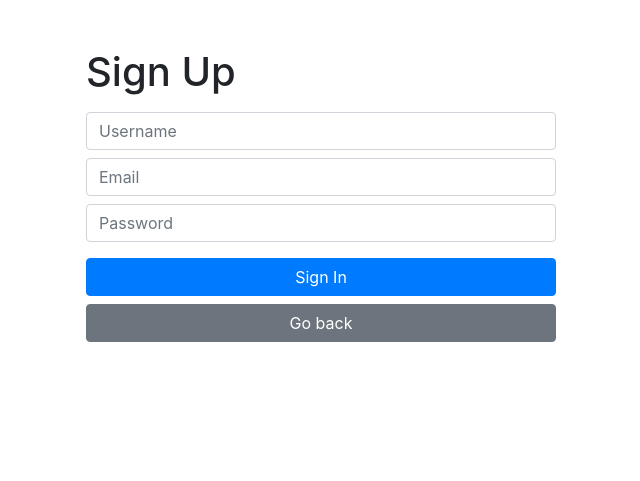
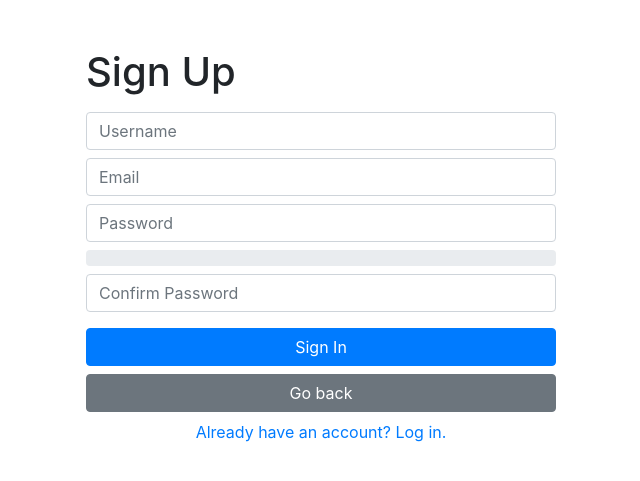
Before and after one commit to JamesRees987/simpleMsg, a Flask app: page /signUp in a window 1280 px wide. Shown: the top 481 px of the page, without its empty margins (319-959 px from the left). Run offline with Flask 3, Linux system fonts and the light colour scheme; some libraries are stand-ins or nearby versions.

```diff
--- a/routes/auth.py
+++ b/routes/auth.py
@@ -24,6 +24,8 @@ def authRecieve():
         case "/signIn":
             email = data.get("email")
             password = data.get("password")
+            print(email)
+            print(password)
 
         case "/signUp":
             pass
--- /dev/null
+++ b/static/css/style.css
@@ -0,0 +1,4 @@
+#strengthBar {
+  height: 6px;
+  margin-top: 5px;
+}
--- a/static/js/scripts.js
+++ b/static/js/scripts.js
@@ -33,3 +33,6 @@ if (window.location.pathname === "/signIn") {
       alert(result.message);
     });
 }
+
+if (window.location.pathname === "/signUp") {
+}
--- a/templates/auth/signUp.html
+++ b/templates/auth/signUp.html
@@ -2,7 +2,7 @@
 
 <div class="container mt-5" style="max-width: 500px">
   <h1 class="mb-3">Sign Up</h1>
-  <form>
+  <form id="signUpForm">
     <input
       type="text"
       class="form-control mb-2"
@@ -16,14 +16,68 @@
       required
     />
     <input
+      id="password"
       type="password"
-      class="form-control mb-3"
+      class="form-control mb-2"
       placeholder="Password"
       required
     />
+    <div id="strengthBar" class="progress mb-2">
+      <div id="strengthLevel" class="progress-bar" role="progressbar"></div>
+    </div>
+
+    <input
+      type="password"
+      class="form-control mb-3"
+      placeholder="Confirm Password"
+      required
+    />
     <button type="submit" class="btn btn-primary w-100 mb-2">Sign In</button>
-    <button class="btn btn-secondary w-100" onclick="goBack()">Go back</button>
+    <button class="btn btn-secondary w-100 mb-2" onclick="goBack()">
+      Go back
+    </button>
+
+    <div class="text-center">
+      <p>
+        <a
+          href="/signIn"
+          class="link-info link-offset-2 link-underline-opacity-25 link-underline-opacity-100-hover"
+          >Already have an account? Log in.</a
+        >
+      </p>
+    </div>
   </form>
 </div>
 
+<script>
+  const password = document.getElementById("password");
+  const strengthLevel = document.getElementById("strengthLevel");
+  const strengthText = document.getElementById("strengthText");
+
+  password.addEventListener("input", () => {
+    const val = password.value;
+    let strength = 0;
+
+    if (val.length >= 8) strength++;
+    if (/[A-Z]/.test(val)) strength++;
+    if (/[a-z]/.test(val)) strength++;
+    if (/[0-9]/.test(val)) strength++;
+    if (/[^A-Za-z0-9]/.test(val)) strength++;
+
+    const percent = (strength / 5) * 100;
+    strengthLevel.style.width = percent + "%";
+
+    if (strength <= 2) {
+      strengthLevel.className =
+        "progress-bar progress-bar-striped progress-bar-animated bg-danger";
+    } else if (strength === 3 || strength === 4) {
+      strengthLevel.className =
+        "progress-bar progress-bar-striped progress-bar-animated bg-warning";
+    } else {
+      strengthLevel.className =
+        "progress-bar progress-bar-striped progress-bar-animated bg-success";
+    }
+  });
+</script>
+
 {% endblock %}
```
Also changed, not shown: templates/home.html (+4 -5 lines), static/icon.ico (deleted).
